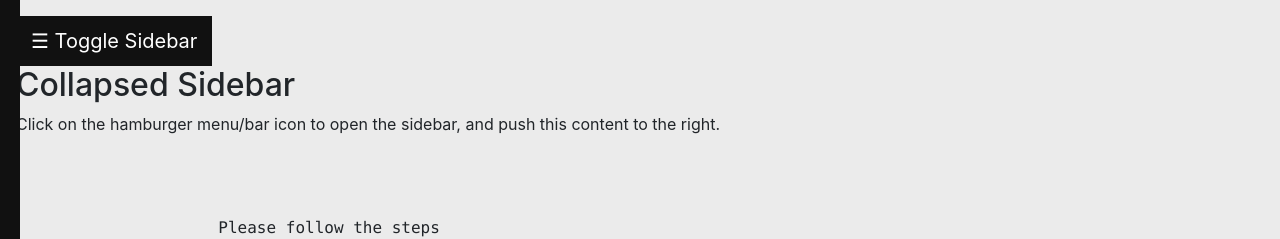
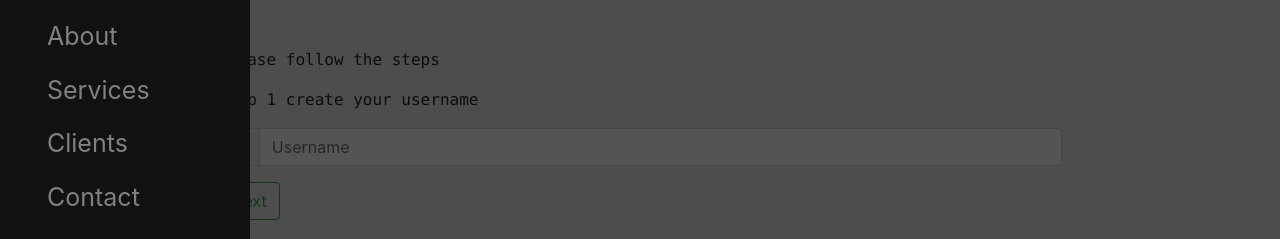
Before and after one commit to marilyn-n/my-portfolio, a website: page index.html in a window 1280 px wide. Both pictures are taken after a click on the button "Options". Shown: the top 239 px of the page. Drawn offline with nearby package versions, Linux system fonts and the light colour scheme.

Commit message:
fix styles in navbar

```diff
--- a/index.html
+++ b/index.html
@@ -11,19 +11,21 @@
 </head>
 <body>
   <div class="black-screen d-none"></div>
-  <div id="mySidebar" class="sidebar">
-      <a href="#" class="closebtn">×</a>
+  <div id="mySidebar" class="sidebar openbtn">
+      <i class="fas fa-bars"></i>
       <a href="#">About</a>
       <a href="#">Services</a>
       <a href="#">Clients</a>
       <a href="#">Contact</a>
-    </div>
+  </div>
 
-    <div id="main">
-      <button class="openbtn">☰ Toggle Sidebar</button>
+  <!-- <div id="main">
+      <button class="">
+        <i class="fas fa-bars"></i>
+      </button>
       <h2>Collapsed Sidebar</h2>
       <p>Click on the hamburger menu/bar icon to open the sidebar, and push this content to the right.</p>
-  </div>
+  </div> -->
 
   <div class="container-fluid2">
     <div class="row">
--- a/main.js
+++ b/main.js
@@ -72,15 +72,17 @@ $('#step-3').click(function () {
   $(this).attr('disabled', true);
 })
 
-$('.openbtn').click(function () {
+$('.openbtn').mouseenter(function () {
   $('#mySidebar').css("width", "250px");
   $('.black-screen').removeClass('d-none');
+  $('.fa-bars').addClass('d-none');
   // $('#main').css("marginLeft", "250px");
 })
 
-$('.closebtn').click(function () {
-  $('#mySidebar').css("width", "0");
-  $('#main').css("marginLeft", "0");
+$('#mySidebar').mouseleave(function () {
+  $('#mySidebar').css("width", "48");
+  $('.fa-bars').removeClass('d-none');
+  // $('#main').css("marginLeft", "0");
   $('.black-screen').addClass('d-none');
 })
 
--- a/scss/components/_navbar.scss
+++ b/scss/components/_navbar.scss
@@ -3,12 +3,12 @@
  z-index: 1;
  width: 100%;
  height: 100%;
- background-color: rgba(0, 0, 0, 0.781);
+ background-color: rgba(0, 0, 0, 0.67);
 }
 
 .sidebar {
   height: 100%;
-  width: 20px;
+  width: 48px;
   position: fixed;
   z-index: 2;
   top: 0;
@@ -49,10 +49,6 @@
   border: none;
 }
 
-.openbtn:hover {
-  background-color: #444;
-}
-
 #main {
   transition: margin-left .5s;
   padding: 16px;
```
Also changed, not shown: public/css/main.css.
